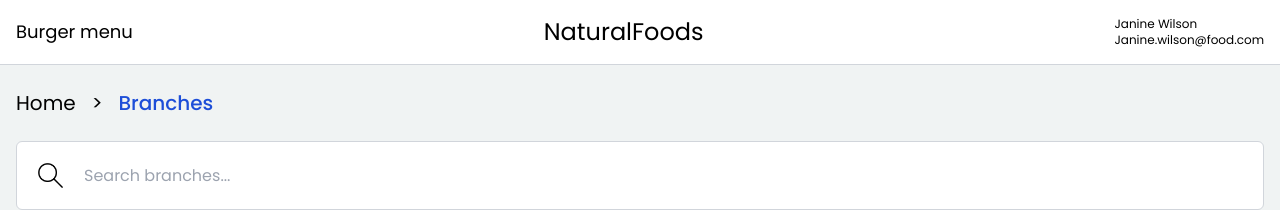
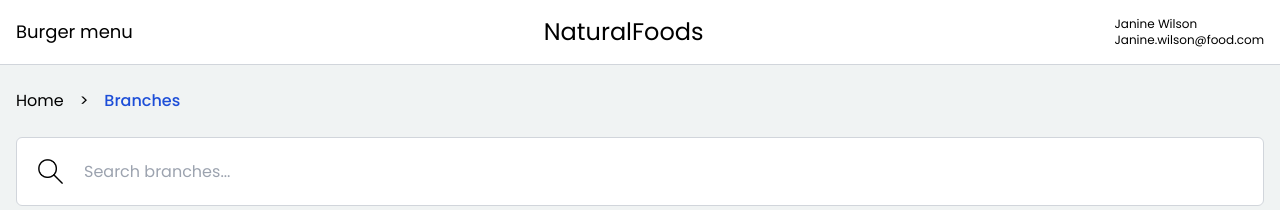
Before and after one commit to suzi01/FoodCompany, a React (Vite) app in the folder frontend/: page /branches in a window 1280 px wide. Shown: the top 210 px of the page. Built offline with nearby package versions, Linux system fonts and the light colour scheme; no server answers.

Commit message:
Adjust breadcrumb text size for improved readability

```diff
--- a/frontend/src/components/common/Breadcrumb/Breadcrumb.tsx
+++ b/frontend/src/components/common/Breadcrumb/Breadcrumb.tsx
@@ -14,7 +14,7 @@ export const Breadcrumb = () => {
         <Link
           key={currentLink}
           to={currentLink}
-          className={`capitalize text-xl ml-4 ${isLast ? 'text-blue-700 font-medium' : ''}`}
+          className={`capitalize text-md ml-4 ${isLast ? 'text-blue-700 font-medium' : ''}`}
         >
           {path}
           {!isLast && ' > '}
@@ -23,7 +23,7 @@ export const Breadcrumb = () => {
     });
 
   const breadcrumbs = [
-    <Link key="home" to="/" className="flex flex-row">
+    <Link key="home" to="/" className="flex flex-row ">
       <p className="mr-4">{paths.length > 0 ? 'Home' : ''}</p>
       {paths.length > 0 && ' > '}
     </Link>,
@@ -31,7 +31,7 @@ export const Breadcrumb = () => {
   ];
 
   return (
-    <div className="capitalize text-xl pt-2 pb-2 mb-4 flex flex-row w-full">
+    <div className="capitalize text-md pt-2 pb-2 mb-4 flex flex-row w-full">
       {breadcrumbs}
     </div>
   );
```
